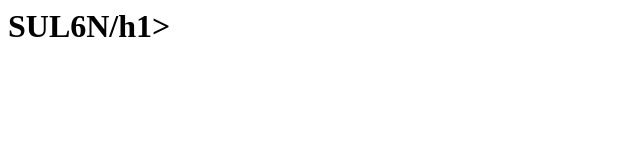
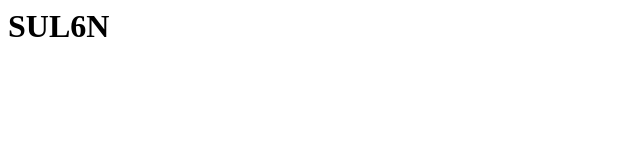
Before and after one commit to Sul6n-09/computer-logger, a plain HTML site: page index.html in a window 1280 px wide. Shown: the full height of the page, 0-640 px from the left. Drawn offline with Linux system fonts and the light colour scheme.

Commit message:
Update index.html

```diff
--- a/index.html
+++ b/index.html
@@ -1 +1 @@
-<h1>SUL6N/h1>
+<h1>SUL6N</h1>
```
